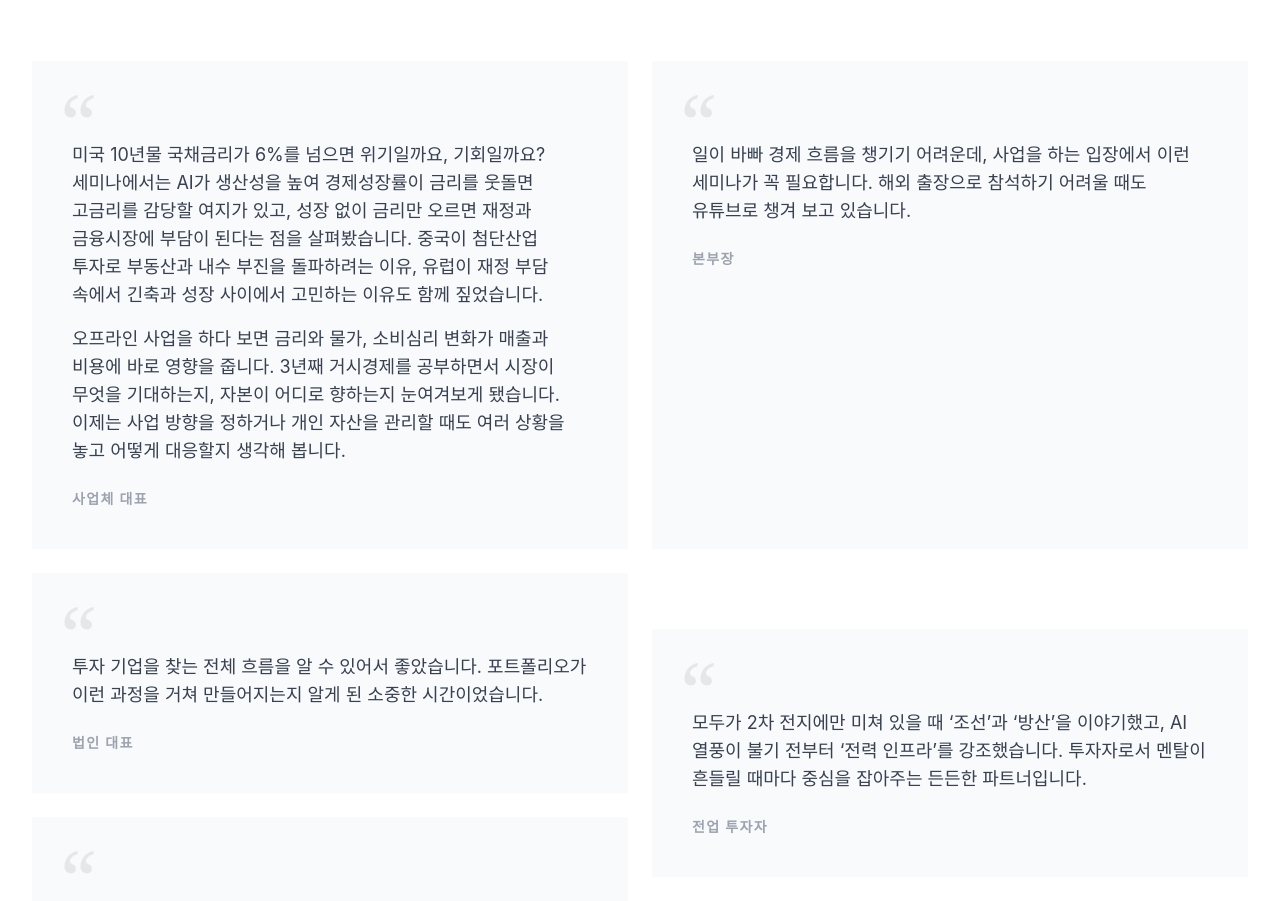
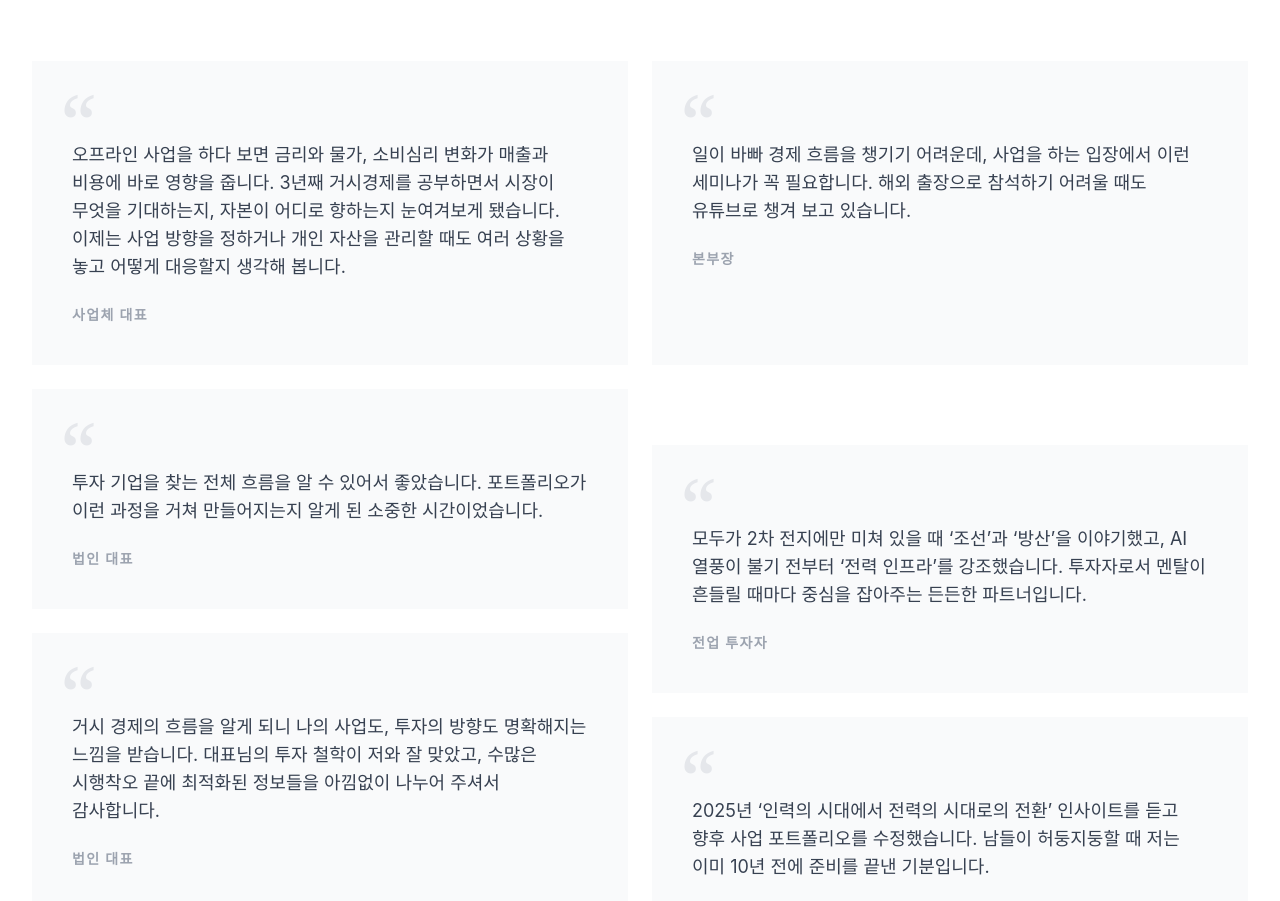
Before and after one commit to corner23/Redvertical---Landing-Page, a plain HTML site: page index.html in a window 1280 px wide. Shown: the part 1196-2097 px from the top of the page. Drawn offline with Linux system fonts and the light colour scheme; no server answers; a web font is replaced by a local one.

Commit message:
사업체 대표 후기에서 세미나 사례 문단 제거

```diff
--- a/index.html
+++ b/index.html
@@ -340,16 +340,9 @@
         <div class="reveal bg-[#f9fafb] p-6 sm:p-10 relative">
           <p class="qglyph absolute top-5 left-7" aria-hidden="true">&ldquo;</p>
           <blockquote class="text-base md:text-lg text-gray-700 leading-relaxed pt-10">
-            <p>
-              미국 10년물 국채금리가 6%를 넘으면 위기일까요, 기회일까요?
-              세미나에서는 AI가 생산성을 높여 경제성장률이 금리를 웃돌면 고금리를 감당할 여지가 있고, 성장 없이 금리만 오르면 재정과 금융시장에 부담이 된다는 점을 살펴봤습니다.
-              중국이 첨단산업 투자로 부동산과 내수 부진을 돌파하려는 이유, 유럽이 재정 부담 속에서 긴축과 성장 사이에서 고민하는 이유도 함께 짚었습니다.
-            </p>
-            <p class="mt-4">
-              오프라인 사업을 하다 보면 금리와 물가, 소비심리 변화가 매출과 비용에 바로 영향을 줍니다.
-              3년째 거시경제를 공부하면서 시장이 무엇을 기대하는지, 자본이 어디로 향하는지 눈여겨보게 됐습니다.
-              이제는 사업 방향을 정하거나 개인 자산을 관리할 때도 여러 상황을 놓고 어떻게 대응할지 생각해 봅니다.
-            </p>
+            오프라인 사업을 하다 보면 금리와 물가, 소비심리 변화가 매출과 비용에 바로 영향을 줍니다.
+            3년째 거시경제를 공부하면서 시장이 무엇을 기대하는지, 자본이 어디로 향하는지 눈여겨보게 됐습니다.
+            이제는 사업 방향을 정하거나 개인 자산을 관리할 때도 여러 상황을 놓고 어떻게 대응할지 생각해 봅니다.
           </blockquote>
           <p class="mt-6 text-sm font-bold tracking-widest text-gray-400 uppercase">사업체 대표</p>
         </div>
```
